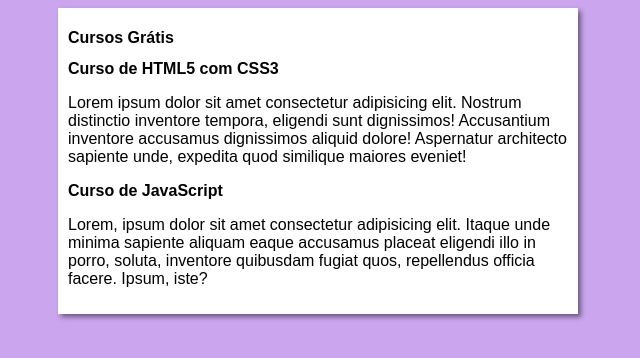
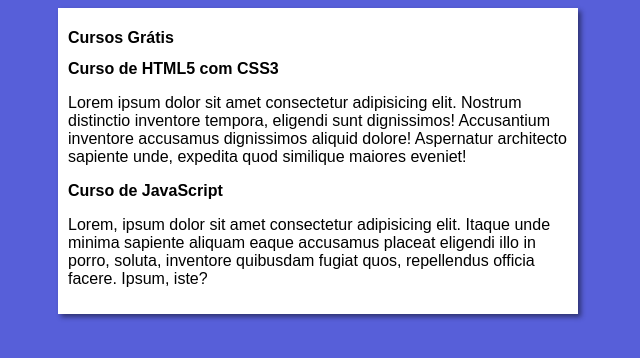
Before and after one commit to julianozc/projeto-site, a plain HTML site: page index.html in a window 1280 px wide. Shown: the whole page, without its empty margins (322-962 px from the left). Drawn offline with Linux system fonts and the light colour scheme.

Commit message:
Update style.css

```diff
--- a/estilos/style.css
+++ b/estilos/style.css
@@ -4,7 +4,7 @@
 }
 
 body {
-  background-color: rgb(203, 166, 238);
+  background-color: rgb(87, 95, 217);
 }
 
 main {
```
